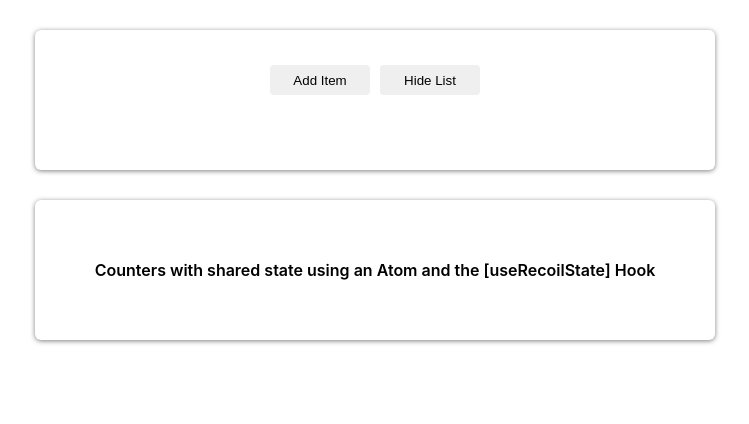
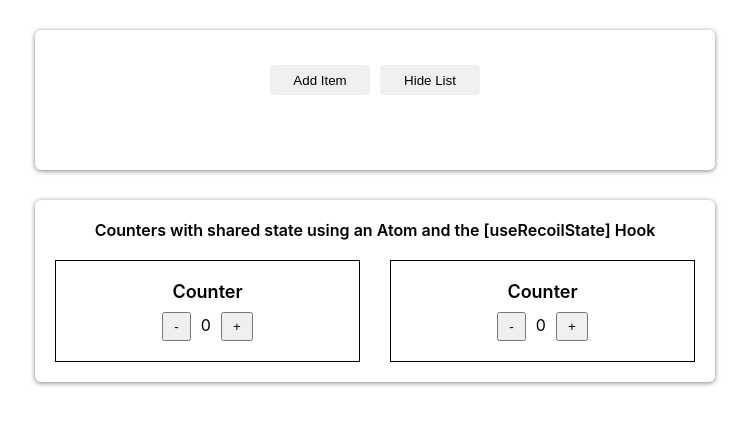
Before and after one commit to Ranjith10/react-recoil, a React (Create React App) app: page / in a window 1280 px wide. Shown: the top 424 px of the page, without its empty margins (265-1014 px from the left). Built offline with nearby package versions, Linux system fonts and the light colour scheme.

Commit message:
Counters with shared state / global state

```diff
--- /dev/null
+++ b/src/Components/Counter.css
@@ -0,0 +1,32 @@
+.counter-wrapper {
+    display: flex;
+    width: 50%;
+    border: 1px solid;
+    padding: 20px;
+    justify-content: center;
+    flex-direction: column;
+    margin: 20px 30px 0 0;
+}
+.counter-wrapper:last-child {
+    margin: 20px 0 0 0;
+}
+.counter-wrapper > label {
+    font-weight: 600;
+    font-size: 18px;
+    margin: 0 0 10px 0 ;
+}
+.counter-button-container {
+    display: flex;
+    justify-content: center;
+}
+.counter-button {
+    padding: 5px 10px;
+}
+.counter-container {
+    display: flex;
+    margin: 0 auto;
+    width: 100%;
+}
+.counter-button ~label {
+    margin: 0 10px ;
+}
--- a/src/Components/CounterOne.js
+++ b/src/Components/CounterOne.js
@@ -1,9 +1,19 @@
 import React from 'react'
+import { useRecoilState } from 'recoil'
+
+import {sharedGlobalCounter} from '../State/Atoms'
+import './Counter.css'
 
 const CounterOne = () => {
+    const [globalCount, setGlobalCount] = useRecoilState(sharedGlobalCounter)
     return (
-        <div>
-
+        <div className = 'counter-wrapper'>
+            <label className = 'counter-label'>Counter</label>
+            <div classNamea = 'counter-button-container'>
+                <button className = 'counter-button' onClick = { () => setGlobalCount(v => v - 1) }>-</button>
+                <label>{globalCount}</label>
+                <button className = 'counter-button' onClick = { () => setGlobalCount(v => v + 1) }>+</button>
+            </div>
         </div>
     )
 }
--- a/src/Components/CounterTwo.js
+++ b/src/Components/CounterTwo.js
@@ -1,9 +1,20 @@
 import React from 'react'
+import { useRecoilState } from 'recoil'
+
+import {sharedGlobalCounter} from '../State/Atoms'
+import './Counter.css'
 
 const CounterTwo = () => {
+    const [globalCount, setGlobalCount] = useRecoilState(sharedGlobalCounter)
+
     return (
-        <div>
-
+        <div className = 'counter-wrapper'>
+            <label className = 'counter-label'>Counter</label>
+            <div classNamea = 'counter-button-container'>
+                <button className = 'counter-button' onClick = { () => setGlobalCount(v => v - 1) }>-</button>
+                <label>{globalCount}</label>
+                <button className = 'counter-button' onClick = { () => setGlobalCount(v => v + 1) }>+</button>
+            </div>
         </div>
     )
 }
--- a/src/Components/SharedStateExample.js
+++ b/src/Components/SharedStateExample.js
@@ -3,6 +3,7 @@
 import CounterOne from './CounterOne'
 import CounterTwo from './CounterTwo'
 import './BasicExample.css'
+import './Counter.css'
 
 const SharedStateExample = () => {
     return (
--- a/src/State/Atoms.js
+++ b/src/State/Atoms.js
@@ -24,3 +24,8 @@
     key: 'showList',
     default: true,
 })
+
+export const sharedGlobalCounter = atom({
+    key: 'globalCounter',
+    default: 0
+})
```
